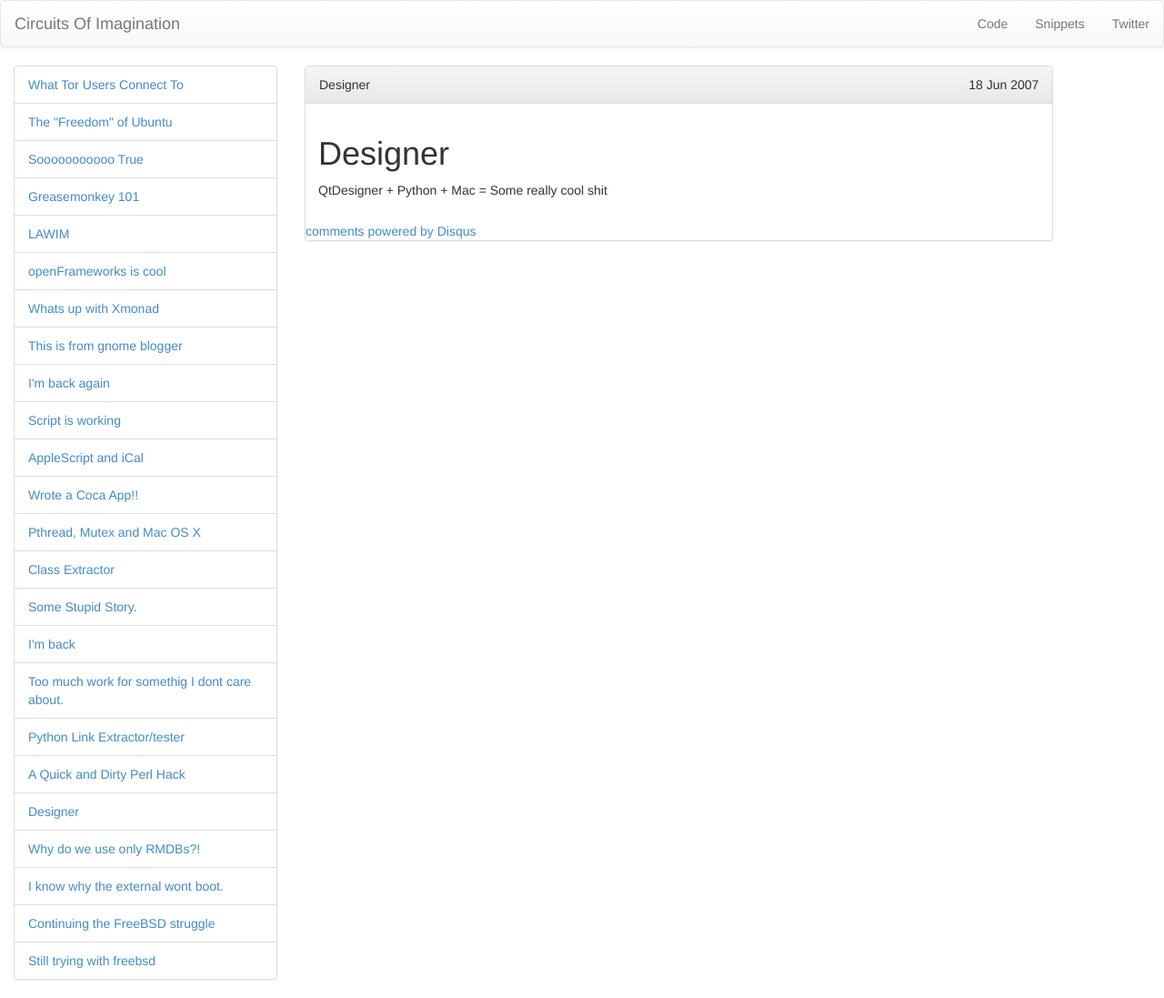
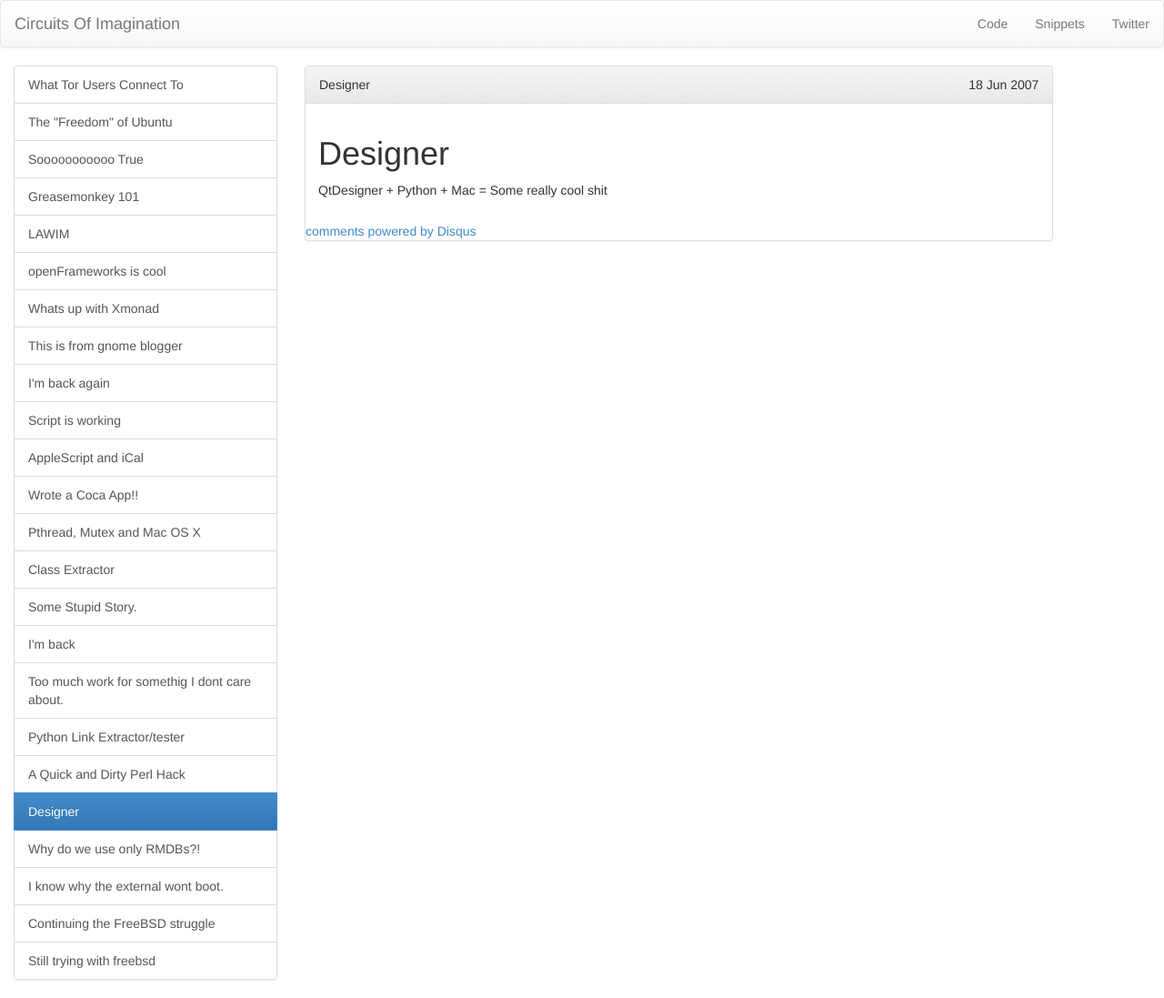
Before and after one commit to tantalum/tantalum.github.io, a Jekyll site: the page built from _posts/2007-06-18-Designer.markdown, in a window 1280 px wide. Shown: the whole page at 91% size. Built offline with Jekyll 4.4.1, drawn with Linux system fonts in a browser that asks for light colours; Markdown is read by kramdown in place of the engine named in the settings; comment, search, counter and statistics services are not loaded.

Commit message:
Nicer sidebar

```diff
--- a/_layouts/default.html
+++ b/_layouts/default.html
@@ -43,9 +43,11 @@
     <aside class="colum col-sm-3">
       <ul class="list-group">
         {% for post in site.posts %}
-        <li class="list-group-item">
-          <a href="{{ post.url }}">{{ post.title }}</a>
-        </li>
+        {% if post.id == page.id %}
+        <a href="{{ post.url }}" class="list-group-item active">{{ post.title }}</a>
+        {% else %}
+        <a href="{{ post.url }}" class="list-group-item">{{ post.title }}</a>
+        {% endif %}
         {% endfor %}
       </ul>
     </aside>
```
